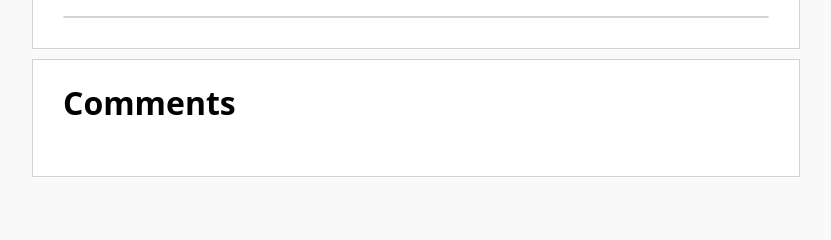
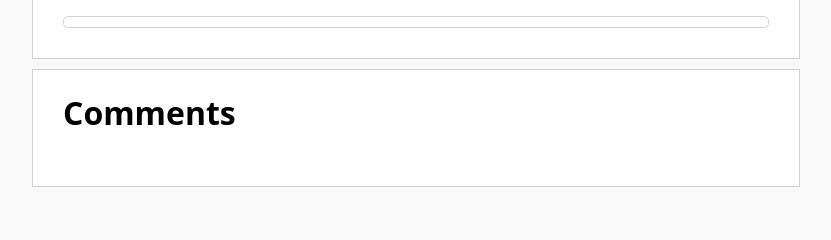
Before and after one commit to petelliott/CMPUT404-project, a Django app: template blog/templates/blog/viewpost.html in a window 1280 px wide. Shown: the part 159-399 px from the top of the page, without its empty margins (224-1055 px from the left). Run offline with Django 3.2, Linux system fonts and the light colour scheme; the template is opened without the code that fills it, so the values that code supplies are empty.

Commit message:
prevent images from overflowing out of the div

```diff
--- a/blog/static/blog/viewpost.css
+++ b/blog/static/blog/viewpost.css
@@ -21,12 +21,19 @@
     background-color: white;
 }
 
+
 .post-container{
     border-style: solid;
     border-color: lightgray;
     border-width: 1px;
     border-radius: 5px;
-    padding: 0px 10px 0px 10px;
+    padding: 0px 10px 10px 10px;
+    overflow:hidden;
+}
+
+.post-container img {
+    max-width:100%;
+    max-height: 100%;
 }
 
 .editbutton{
```
